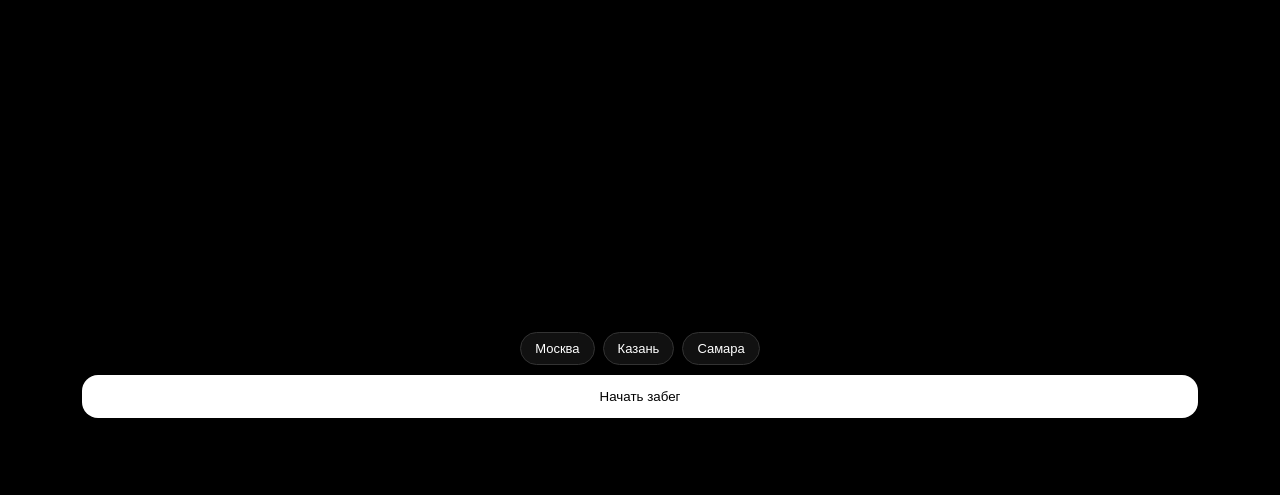
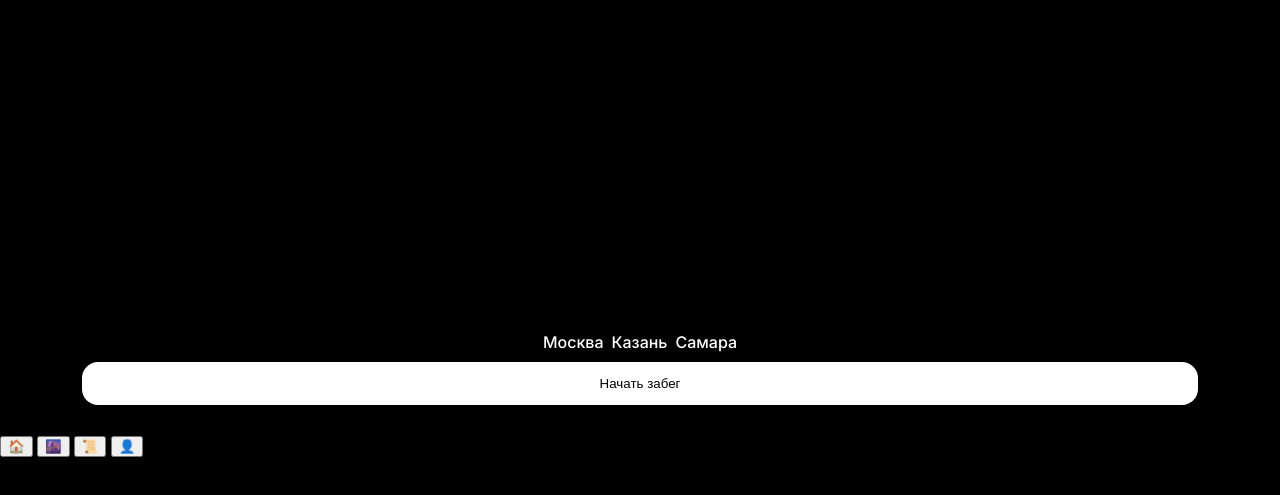
Before and after one commit to valaranje/kontur, a plain HTML site: page index.html in a window 1280 px wide. Shown: the part 159-654 px from the top of the page. Drawn offline with Linux system fonts and the light colour scheme; files whose address does not match are found by name.

Commit message:
Update index.html

```diff
--- a/index.html
+++ b/index.html
@@ -26,9 +26,9 @@
     <div id="map"></div>
 
     <div class="cities">
-      <button onclick="setCity('moscow')">Москва</button>
-      <button onclick="setCity('kazan')">Казань</button>
-      <button onclick="setCity('samara')">Самара</button>
+      <div class="city-card" onclick="setCity('moscow')">Москва</div>
+      <div class="city-card" onclick="setCity('kazan')">Казань</div>
+      <div class="city-card" onclick="setCity('samara')">Самара</div>
     </div>
 
     <button class="btn start" onclick="startRun()">Начать забег</button>
@@ -38,8 +38,8 @@
   <div id="run" class="screen">
     <div id="run-map"></div>
     <div class="run-ui">
-      <button onclick="pauseRun()">Пауза</button>
-      <button onclick="stopRun()">Стоп</button>
+      <button class="btn pause" onclick="pauseRun()">Пауза</button>
+      <button class="btn stop" onclick="stopRun()">Стоп</button>
     </div>
   </div>
 
@@ -48,6 +48,14 @@
     <button class="back" onclick="go('main')">←</button>
     <h2 id="profile-name"></h2>
     <div id="profile-map"></div>
+  </div>
+
+  <!-- Нижняя навигация -->
+  <div class="bottom-nav">
+    <button onclick="go('main')">🏠</button>
+    <button onclick="go('cities')">🌆</button>
+    <button onclick="go('history')">📜</button>
+    <button onclick="go('profile')">👤</button>
   </div>
 
 </div>
```
